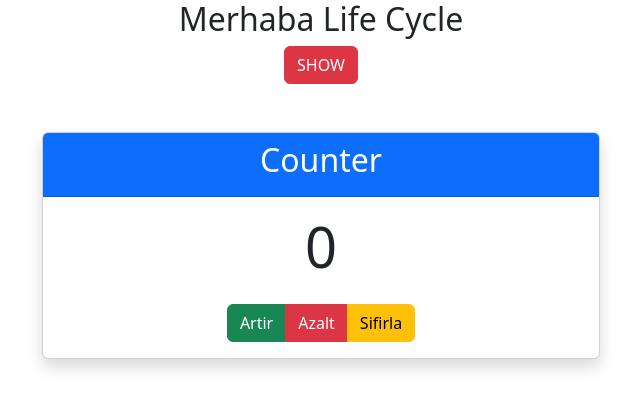
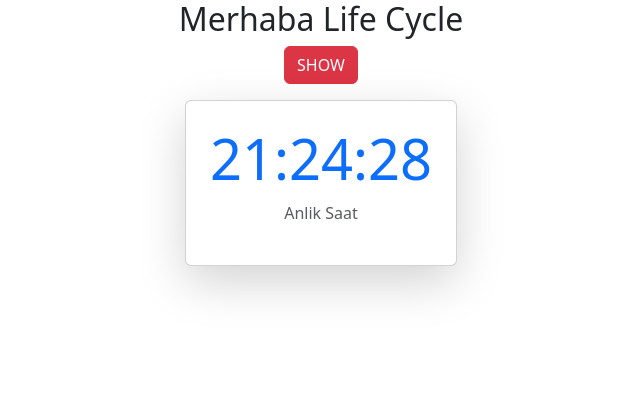
Before and after one commit to KazimAkyol/myCodes_React, a React (Create React App) app in the folder react/RC-10-LifeCycle/: page / in a window 1280 px wide. Shown: the top 408 px of the page, without its empty margins (319-959 px from the left). Built offline with nearby package versions, Linux system fonts and the light colour scheme.

Commit message:
125.commit

```diff
--- a/react/RC-10-LifeCycle/src/App.js
+++ b/react/RC-10-LifeCycle/src/App.js
@@ -3,6 +3,7 @@ import "./App.css";
 import Selamlama from "./components/Selamlama";
 import LifeCycle from "./components/LifeCycle";
 import "bootstrap/dist/css/bootstrap.min.css";
+import Clock from "./components/Clock";
 
 function App() {
   const [show, setShow] = useState(true);
@@ -13,8 +14,9 @@ function App() {
       <button className="btn btn-danger" onClick={() => setShow(!show)}>
         SHOW
       </button>
+      {/* {show && <LifeCycle />} */}
 
-      {show && <LifeCycle />}
+      {show && <Clock />}
     </div>
   );
 }
--- a/react/RC-10-LifeCycle/src/components/Clock.jsx
+++ b/react/RC-10-LifeCycle/src/components/Clock.jsx
@@ -0,0 +1,18 @@
+import React, { useState } from 'react'
+import moment from "moment"
+
+const Clock = () => {
+    const[zaman, setZaman]=useState(moment)
+  return (
+    <div className="container d-flex justify-content-center mt-3 w-50">
+        <div className="card shadow-lg p-4 rounded">
+          <h1 className="display-4 text-center text-primary">
+            {zaman.format("HH:mm:ss")}
+          </h1>
+          <p className="text-center text-muted">Anlik Saat</p>
+        </div>
+      </div>
+  )
+}
+
+export default Clock
```
